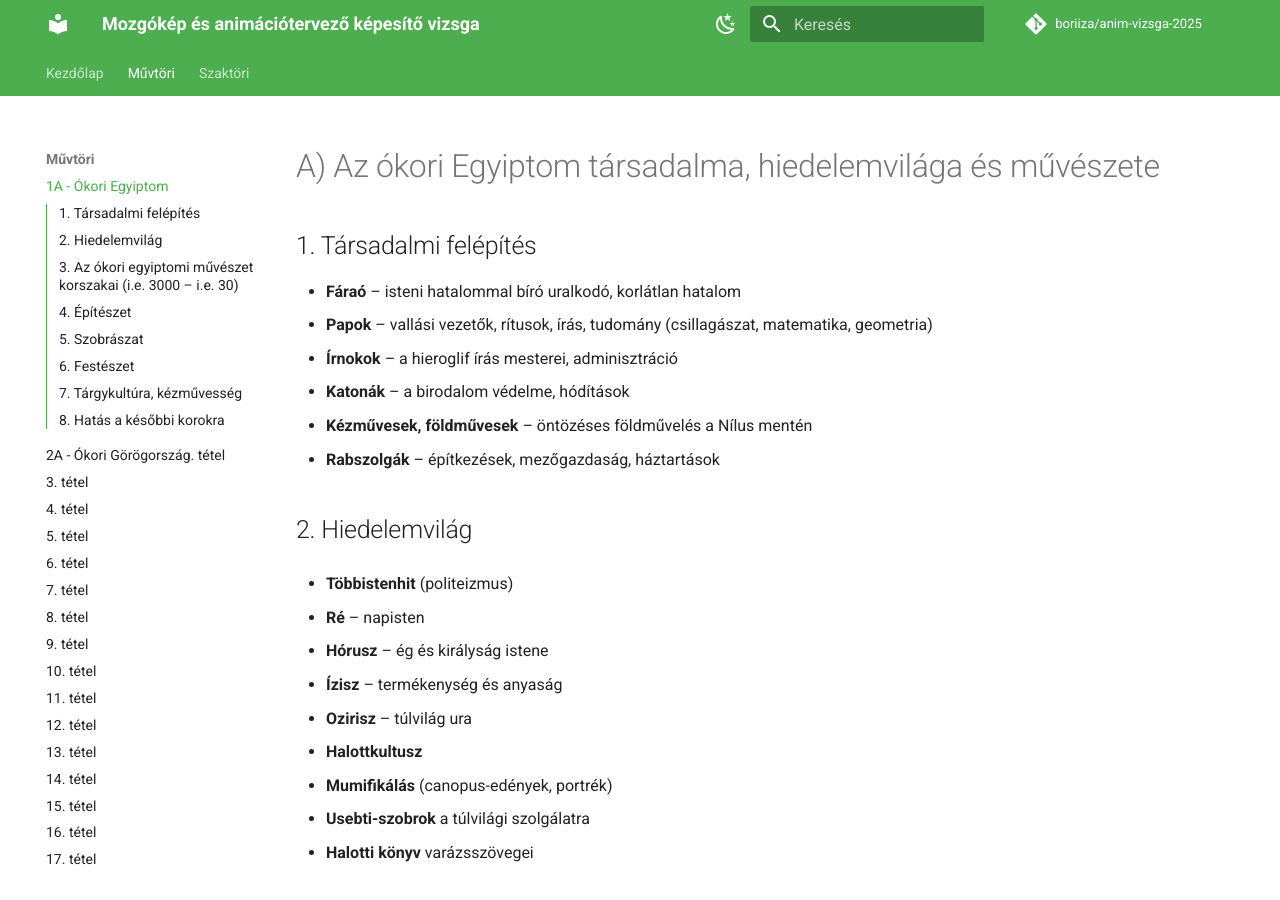
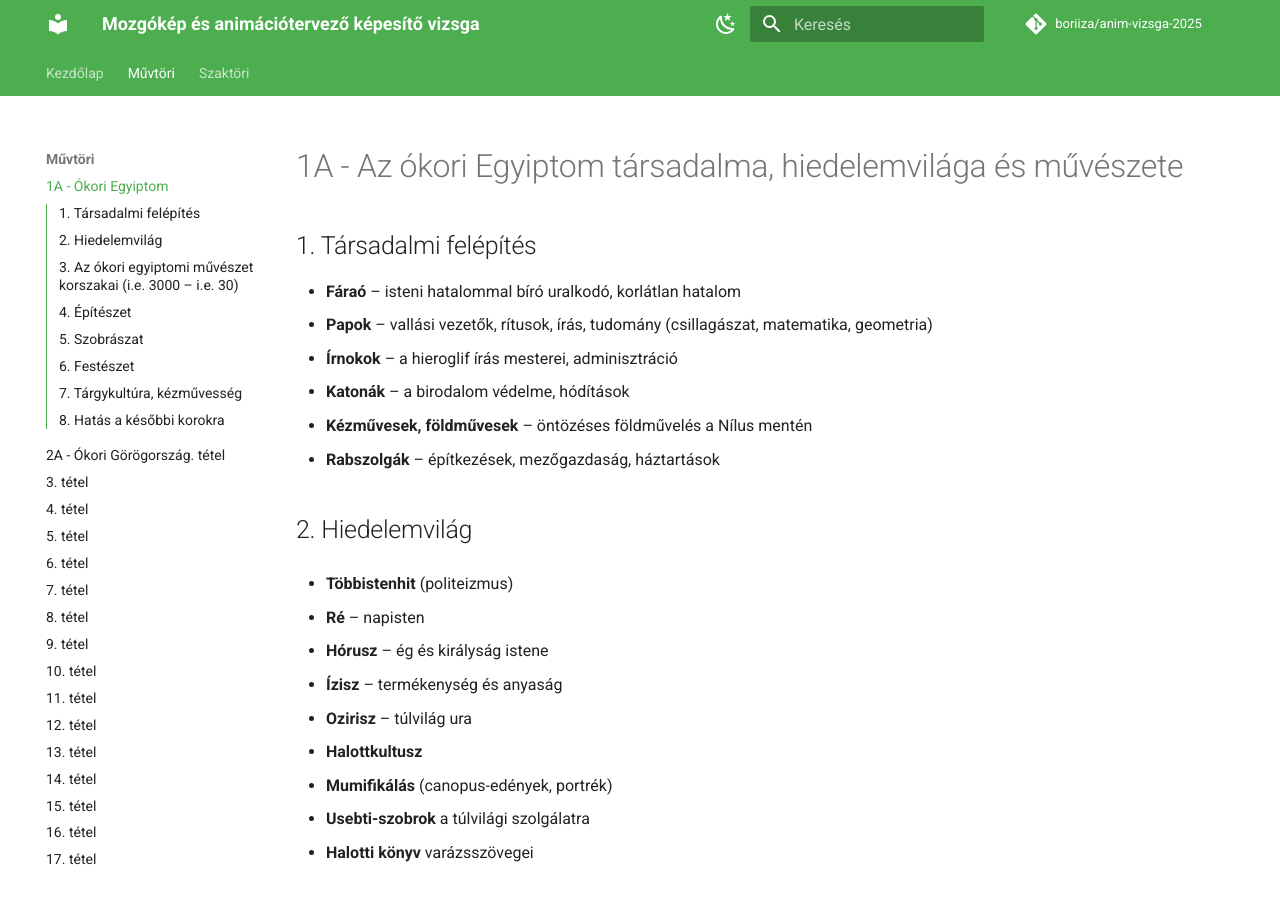
Before and after one commit to boriiza/anim-vizsga-2025, an MkDocs documentation site: the page built from docs/muvtori/01_egyiptom.md, in a window 1280 px wide and 900 px high. Built offline with MkDocs 1.6.1 and Material for MkDocs 9.7.7, drawn with Linux system fonts in a browser that asks for light colours; comment, search, counter and statistics services are not loaded.

Commit message:
Change titles

```diff
--- a/docs/muvtori/01_egyiptom.md
+++ b/docs/muvtori/01_egyiptom.md
@@ -1,4 +1,4 @@
-# A) Az ókori Egyiptom társadalma, hiedelemvilága és művészete
+# 1A - Az ókori Egyiptom társadalma, hiedelemvilága és művészete
 
 ## 1. Társadalmi felépítés
 - **Fáraó** – isteni hatalommal bíró uralkodó, korlátlan hatalom
```
Also changed, not shown: docs/muvtori/02_gorog.md (+1 -1 lines).
